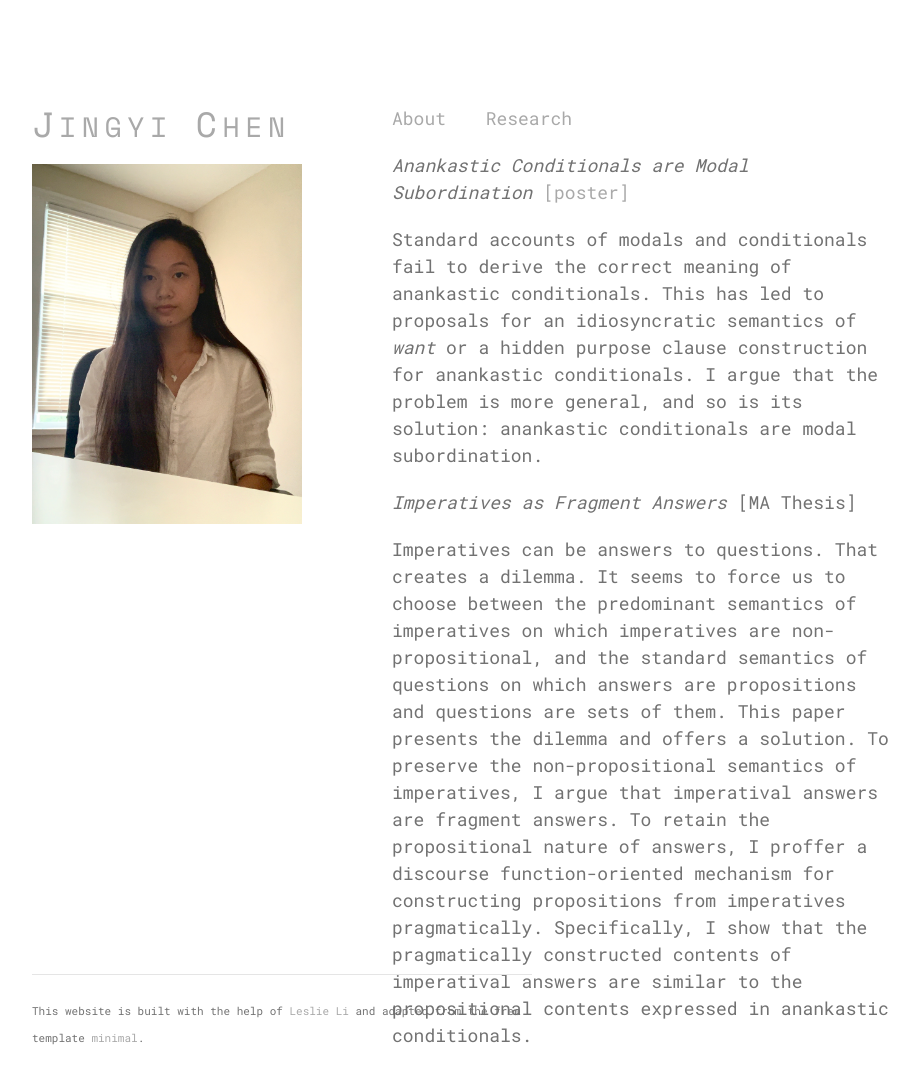
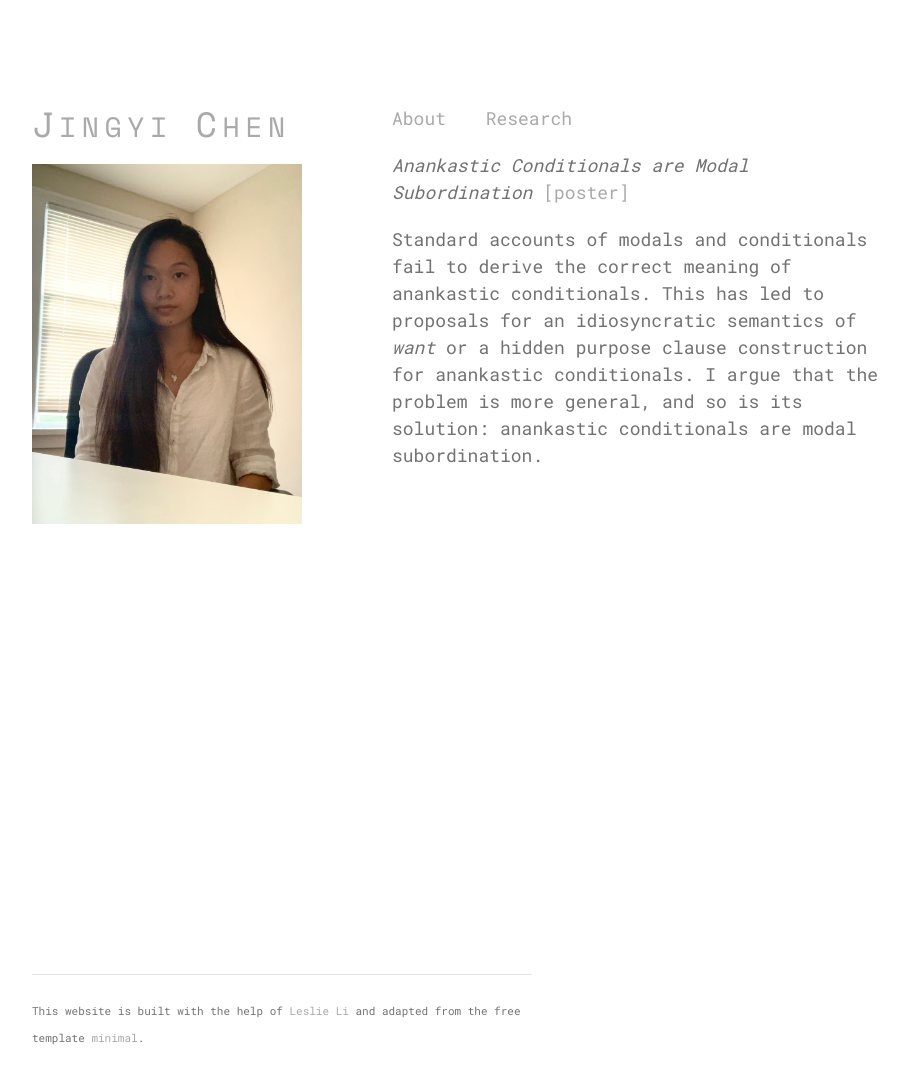
Before and after one commit to Jingyichenn/jingyichen.org, a Jekyll site: the page built from research.md, in a window 1280 px wide and 1119 px high. Shown: the top 1084 px of the window, without its empty margins (178-1097 px from the left). Built offline with Jekyll 4.4.1, drawn with Linux system fonts in a browser that asks for light colours.

Commit message:
Update research.md

```diff
--- a/research.md
+++ b/research.md
@@ -5,7 +5,3 @@ layout: default
 *Anankastic Conditionals are Modal Subordination* [[poster]](static/poster_macsim.pdf)
 
 Standard accounts of modals and conditionals fail to derive the correct meaning of anankastic conditionals. This has led to proposals for an idiosyncratic semantics of *want* or a hidden purpose clause construction for anankastic conditionals. I argue that the problem is more general, and so is its solution: anankastic conditionals are modal subordination.
-
-*Imperatives as Fragment Answers* [MA Thesis]
-
-Imperatives can be answers to questions. That creates a dilemma. It seems to force us to choose between the predominant semantics of imperatives on which imperatives are non-propositional, and the standard semantics of questions on which answers are propositions and questions are sets of them. This paper presents the dilemma and offers a solution. To preserve the non-propositional semantics of imperatives, I argue that imperatival answers are fragment answers. To retain the propositional nature of answers, I proffer a discourse function-oriented mechanism for constructing propositions from imperatives pragmatically. Specifically, I show that the pragmatically constructed contents of imperatival answers are similar to the propositional contents expressed in anankastic conditionals.
```
